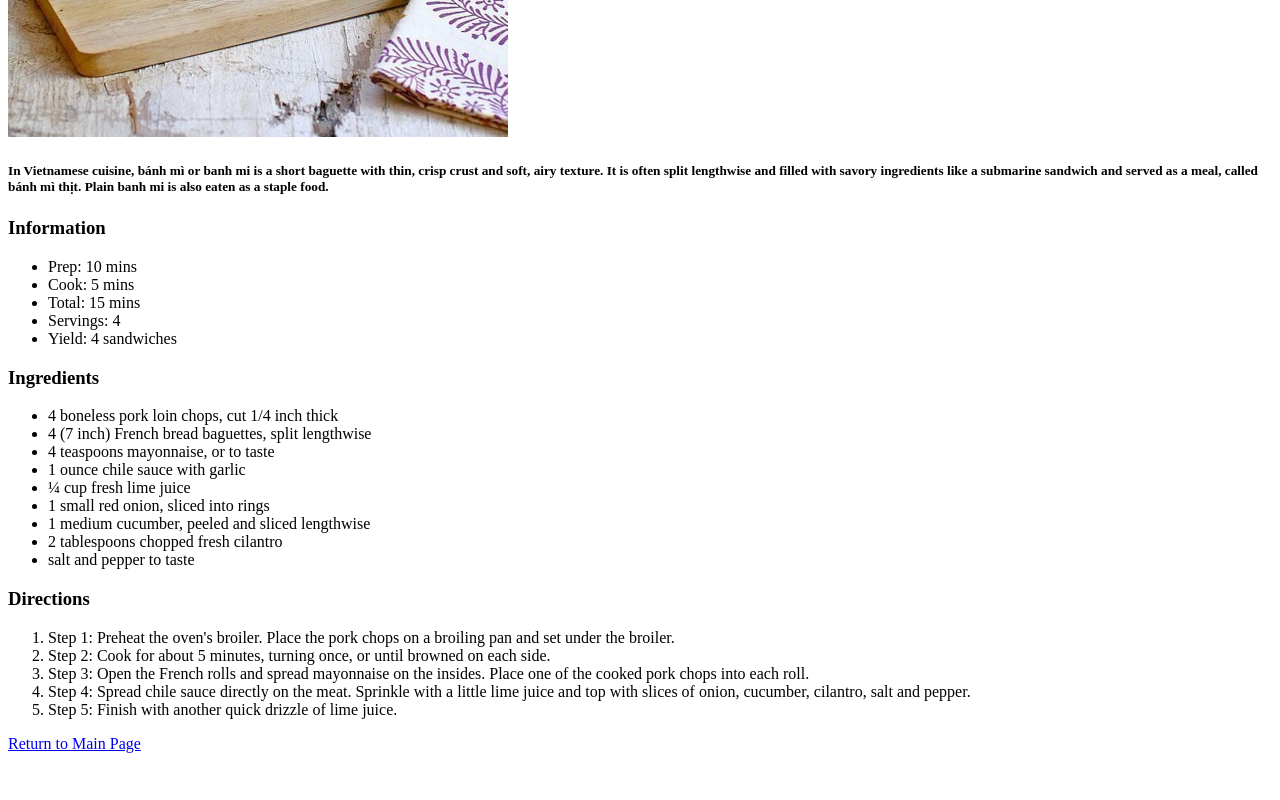
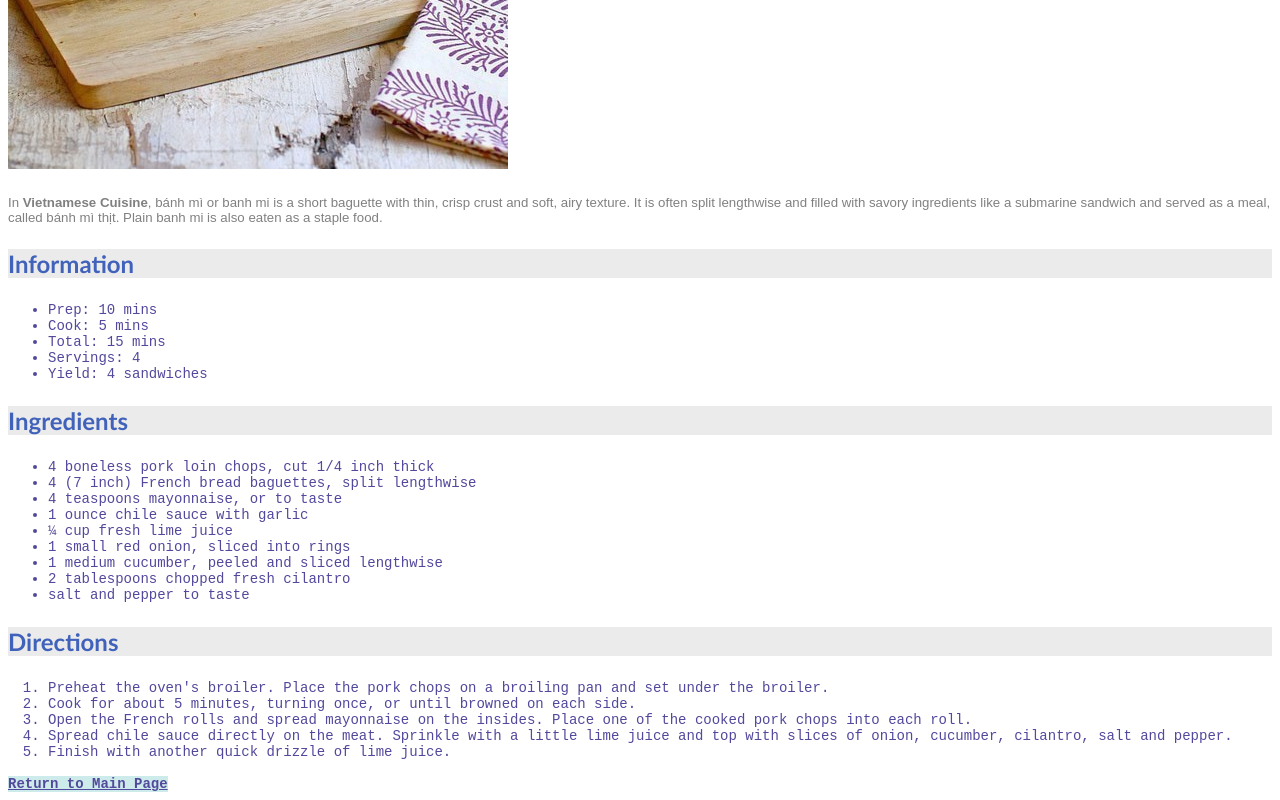
Before and after one commit to CTC3PO/odin-recipes, a plain HTML site: page vnsandwich.html in a window 1280 px wide. Shown: the part 443-1243 px from the top of the page. Before the commit the page ends 1204 px from the top, so only its background shows below. Drawn offline with Linux system fonts and the light colour scheme.

Commit message:
Add CSS external stylesheet to the 3 html files

```diff
--- /dev/null
+++ b/style.css
@@ -0,0 +1,29 @@
+h1 {
+    font-family: Arial, Helvetica, sans-serif;
+    font-size:45px;
+    color:#193784;
+
+}
+h3 {
+    background-color: #ebebeb;
+    color:#4062bb;
+    font-family:'Trebuchet MS', 'Lucida Sans Unicode', 'Lucida Grande', 'Lucida Sans', Arial, sans-serif;
+    font-size:24px;
+    font-weight:strong;
+}
+
+h5 {
+    font-family: Arial, Helvetica, sans-serif;
+    color:gray;
+    font-weight: 500;
+}
+
+.list {
+    font-family: 'Courier New', Courier, monospace;
+    color:#52489c;
+    font-size: 14px;
+}
+
+.high-light {
+    background-color: #CEEBEB;
+}
--- a/vnsandwich.html
+++ b/vnsandwich.html
@@ -5,14 +5,15 @@
     <meta http-equiv="X-UA-Compatible" content="IE=edge">
     <meta name="viewport" content="width=device-width, initial-scale=1.0">
     <title>BanhMi</title>
+    <link rel="stylesheet" href="style.css">
 </head>
 <body>
     <h1>Vietnamese Banh Mi</h1>
     <img src="vns.jpg" alt="Image of Vietnamese Sandwich">
-    <h5>In Vietnamese cuisine, bánh mì or banh mi is a short baguette with thin, crisp crust and soft, airy texture. It is often split lengthwise and filled with savory ingredients like a submarine sandwich and served as a meal, called bánh mì thịt. Plain banh mi is also eaten as a staple food. </h5>
+    <h5>In <strong>Vietnamese Cuisine</strong>, bánh mì or banh mi is a short baguette with thin, crisp crust and soft, airy texture. It is often split lengthwise and filled with savory ingredients like a submarine sandwich and served as a meal, called bánh mì thịt. Plain banh mi is also eaten as a staple food. </h5>
 
     <h3>Information</h3>
-    <ul>
+    <ul class="list">
         <li>Prep: 10 mins</li>
         <li>Cook: 5 mins</li>
         <li>Total: 15 mins</li>
@@ -20,7 +21,7 @@
         <li>Yield: 4 sandwiches</li>
     </ul>
     <h3>Ingredients</h3>
-    <ul>
+    <ul class="list">
         <li>4 boneless pork loin chops, cut 1/4 inch thick</li>
         <li>4 (7 inch) French bread baguettes, split lengthwise</li>
         <li>4 teaspoons mayonnaise, or to taste</li>
@@ -33,14 +34,14 @@
     </ul>
 
     <h3>Directions</h3>
-    <ol>
-        <li>Step 1: Preheat the oven's broiler. Place the pork chops on a broiling pan and set under the broiler.</li>
-        <li>Step 2: Cook for about 5 minutes, turning once, or until browned on each side.</li>
-        <li>Step 3: Open the French rolls and spread mayonnaise on the insides. Place one of the cooked pork chops into each roll. </li>
-        <li>Step 4: Spread chile sauce directly on the meat. Sprinkle with a little lime juice and top with slices of onion, cucumber, cilantro, salt and pepper. </li>
-        <li>Step 5: Finish with another quick drizzle of lime juice.</li>
+    <ol class="list">
+        <li>Preheat the oven's broiler. Place the pork chops on a broiling pan and set under the broiler.</li>
+        <li>Cook for about 5 minutes, turning once, or until browned on each side.</li>
+        <li>Open the French rolls and spread mayonnaise on the insides. Place one of the cooked pork chops into each roll. </li>
+        <li>Spread chile sauce directly on the meat. Sprinkle with a little lime juice and top with slices of onion, cucumber, cilantro, salt and pepper. </li>
+        <li>Finish with another quick drizzle of lime juice.</li>
     </ol>
-    <a href="index.html">Return to Main Page</a>
+    <a href="index.html" class="list high-light"><strong>Return to Main Page</strong></a>
 
 </body>
 </html>
```
Also changed, not shown: egg_coffee.html (+5 -4 lines), index.html (+5 -4 lines).
